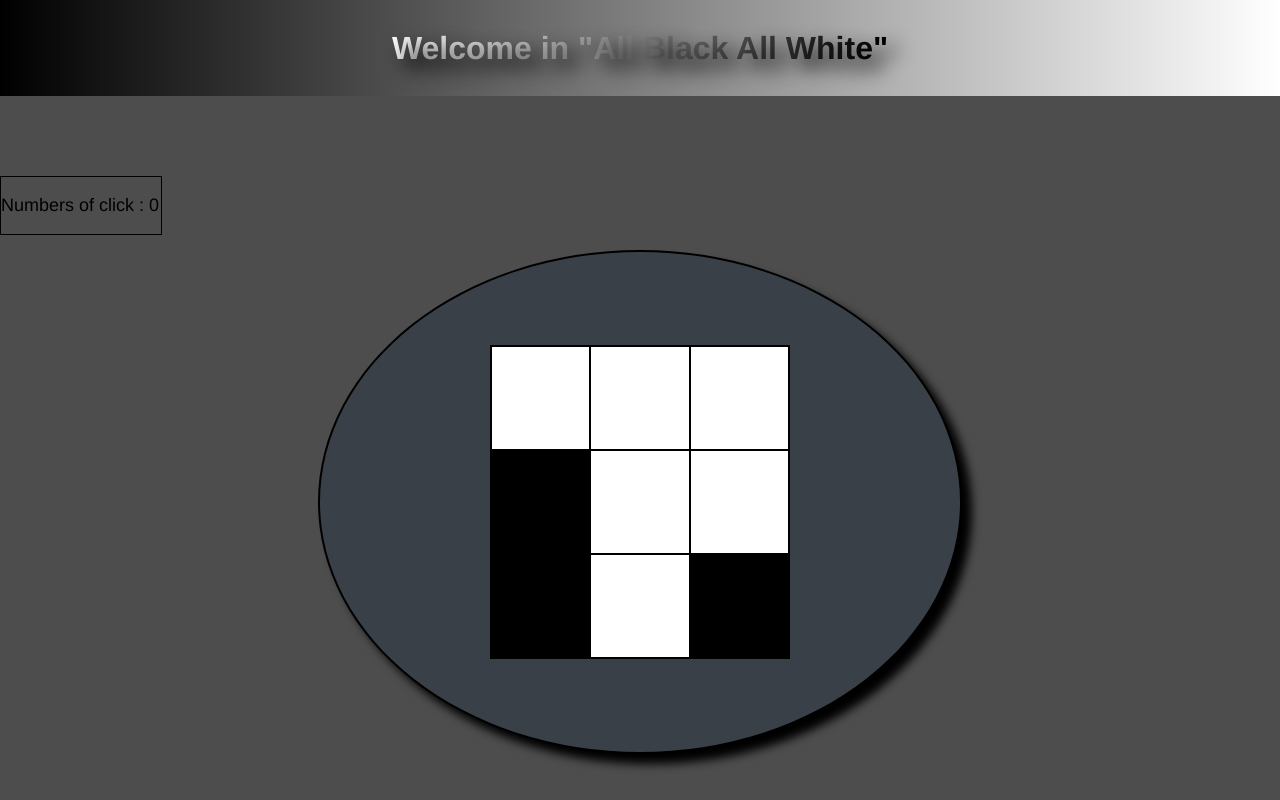
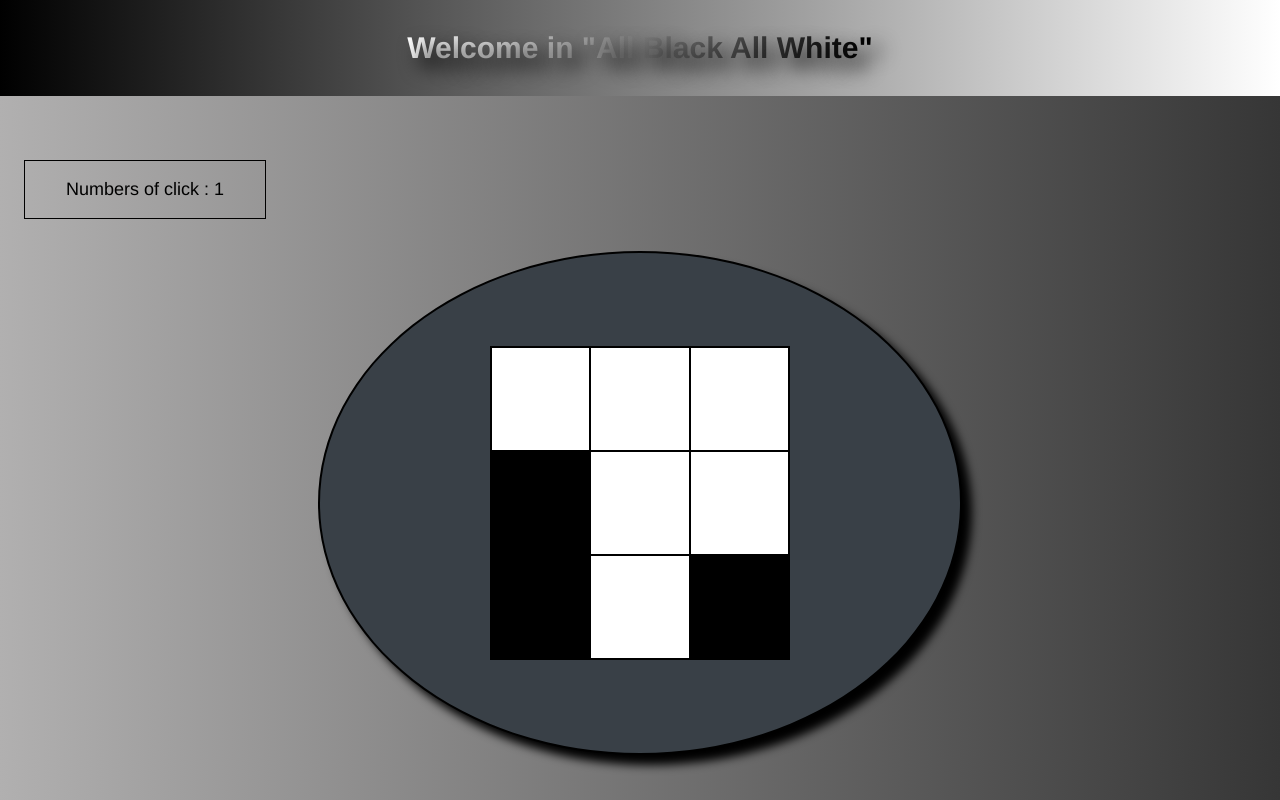
Before and after one commit to Nozonn/Tout-Noir-Tout-Blanc, a plain HTML site: page index.html in a window 1280 px wide. Both pictures are taken after a click on the element 540 px from the left and 398 px from the top of the page. Drawn offline with Linux system fonts and the light colour scheme.

Commit message:
Add files via upload

```diff
--- a/index.html
+++ b/index.html
@@ -17,9 +17,10 @@
     </header>
 
     <div id="score">
-        <p>Numbers of click : 0</p>
+        <p id="scoreText">Numbers of click : 0</p>
     </div>
 
+    <!--    display: flex -->
     <div id="boardCase">
         <div id="board">
             <table id="gameBoard">
@@ -29,7 +30,15 @@
             </table>
         </div>
 
+        <div id="endMenu">
+            <button id="isRestart"><h1 >DO YOU RESTART ?</h1></button>
+        </div>
+
     </div>
+
+
+
+
 
 
 
--- a/script.js
+++ b/script.js
@@ -1,12 +1,7 @@
-const row1 = document.getElementById("row1");
-const row2 = document.getElementById("row2");
-const row3 = document.getElementById("row3");
-const rows = [row1, row2, row3];
-let board = [];
-let nbCol = 3;
-colors = ["white", "black"]
-
 function initialization(isFirst=true) {
+    boardCase.style.display = "flex";
+    endMenu.style.display = "none";
+    nbClick = 0; scoreText.textContent = `Numbers of click : ${nbClick}`;
     if (isFirst) {
         for (let i=0; i<rows.length; i++) {
             col = [];
@@ -31,9 +26,6 @@ function initialization(isFirst=true) {
 
 }
 
-initialization()
-
-
 function changeColor(item) {
     if (item[0].style.backgroundColor == colors[0]) {
         item[0].style.backgroundColor = colors[1]
@@ -46,17 +38,10 @@ function changeColor(item) {
 }
 
 function verif() {
-
     listCase = [
-        board[0][0][1],
-        board[0][1][1],
-        board[0][2][1],
-        board[1][0][1],
-        board[1][1][1],
-        board[1][2][1],
-        board[2][0][1],
-        board[2][1][1],
-        board[2][2][1]
+        board[0][0][1], board[0][1][1], board[0][2][1],
+        board[1][0][1], board[1][1][1], board[1][2][1],
+        board[2][0][1], board[2][1][1], board[2][2][1]
     ]
     if( listCase.includes(colors[0]) ) {
         if ( listCase.includes(colors[1]) ) {
@@ -71,14 +56,11 @@ function verif() {
             return true
         }
     }
-
-
-
-
 }
 
 
 function restart() {
+    /*
     let isRestart = prompt("THE END !!! Enter restart to restart");
     if (isRestart.toLowerCase() == "restart") {
         initialization(false)
@@ -86,12 +68,47 @@ function restart() {
         alert("I say restart ! Else quit !!")
         restart()
     }
+    */
+
+    boardCase.style.display = "none";
+    endMenu.style.display = "block";
+    /*endMenu.addEventListener("click", (e) => {
+        initialization(false)
+    })*/
+
+   isRestart.addEventListener("click", (e) => {
+        initialization(false)
+        console.log("Valid")
+   })
 }
+
+
+
+const boardCase = document.getElementById("board");
+const row1 = document.getElementById("row1");
+const row2 = document.getElementById("row2");
+const row3 = document.getElementById("row3");
+const scoreText = document.getElementById("scoreText");
+const rows = [row1, row2, row3];
+const endMenu = document.getElementById("endMenu");
+const isRestart = document.getElementById("isRestart");
+const colors = ["white", "black"];
+let board = [];
+let nbCol = 3;
+let nbClick = 0;
+
+
+initialization()
+
+
+
 
 for ( let row = 0; row < rows.length; row++ ) {
     for ( let col = 0; col < nbCol; col++ ) {
         board[row][col][0].addEventListener("click", (e) => {
 
+            nbClick++
+            scoreText.textContent = `Numbers of click : ${nbClick}`
 
             changeColor(board[row][col]);
             if (row+1 <= 2) {changeColor(board[row+1][col])};
--- a/style.css
+++ b/style.css
@@ -1,5 +1,7 @@
 body {
-    background-color: #000000b2;
+    background-color: hsla(0, 0%, 0%, 0.698);
+    background: linear-gradient(-0.25turn, #363636, #b1b0b0);
+
     margin: 0;
 }
 
@@ -10,7 +12,7 @@ header {
     align-items: center;
     background: linear-gradient(0.25turn, #000000, #ffffff);
     height: 6rem;
-    margin-bottom: 5rem;
+    margin-bottom: 4rem;
 }
 
 header h1 {
@@ -21,13 +23,29 @@ header h1 {
     -webkit-background-clip: text;
     -webkit-text-fill-color: transparent;
     text-shadow: 10px 10px 20px  black;
+
+    animation: 3s bigger infinite;
+}
+
+@keyframes bigger {
+    from {
+        font-size: 10px;
+    }
+
+    to {
+        font: 100px;
+    }
 }
 
 
 #score {
+    display: flex;
+    align-items: center;
+    justify-content: center;
     border: 1px solid #000000;
-    width: 10rem;
-    margin-bottom: 15px;
+    width: 15rem;
+    margin-bottom: 2rem;
+    margin-left: 1.5rem;
 }
 
 #score p {
@@ -70,3 +88,21 @@ td
 {
     background-color: white;
 }
+
+
+#endMenu {
+    display: none;
+    background-color: pink;
+}
+
+#endMenu #isRestart {
+    background-color: transparent;
+    animation: 1.12s clignoter infinite;
+    transition: none;
+}
+
+@keyframes clignoter {
+    0% {opacity: 1;}
+    40% {opacity: 0;}
+    100% {opacity: 1;}
+}
```
